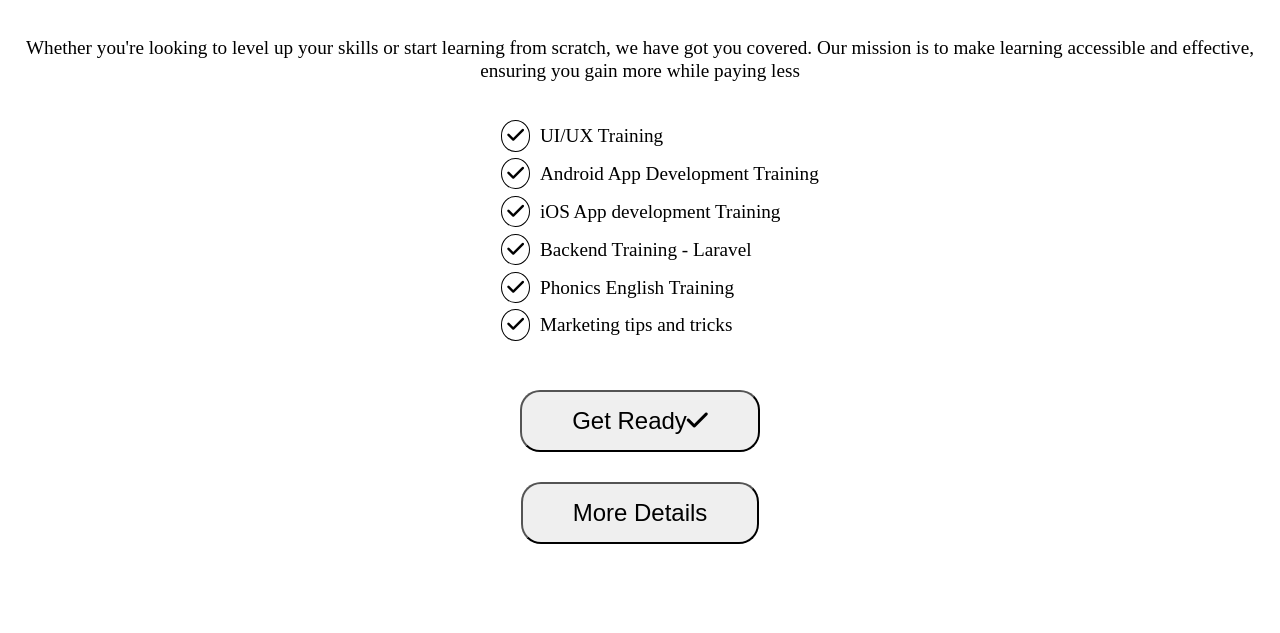
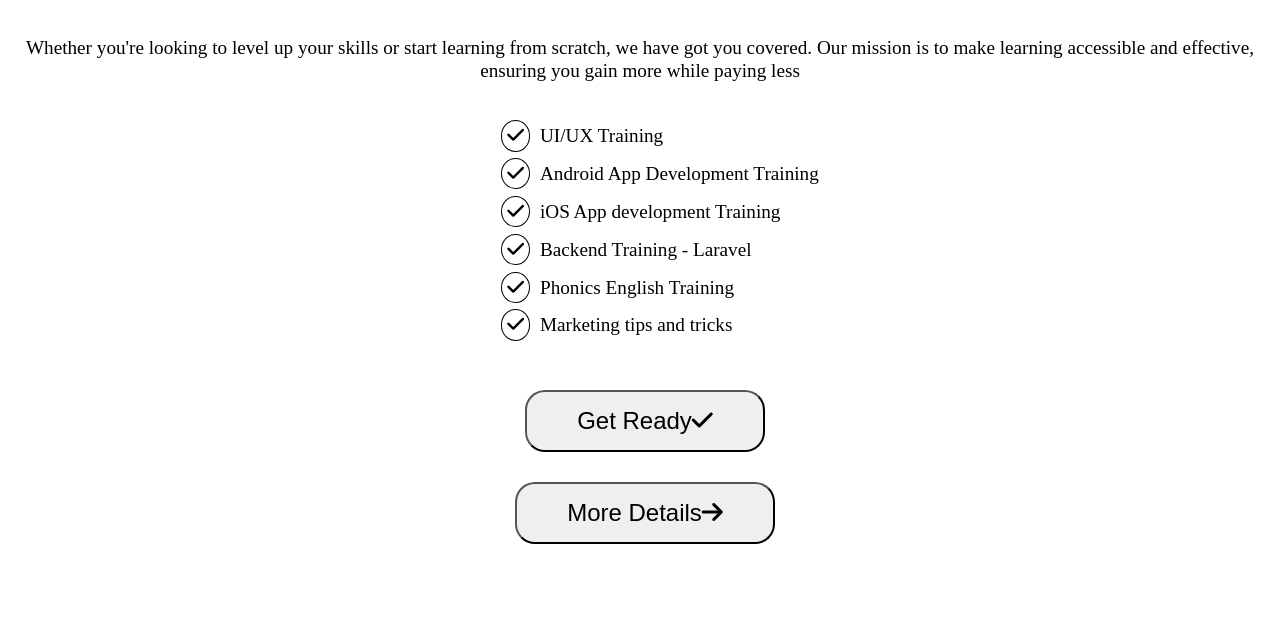
Before and after one commit to karthickag18/dasvast, a plain HTML site: page index.html in a window 1280 px wide. Shown: the part 2389-3022 px from the top of the page. Drawn offline with Linux system fonts and the light colour scheme.

Commit message:
button insertion

```diff
--- a/index.html
+++ b/index.html
@@ -72,7 +72,7 @@
             <li><i class="fa-solid fa-check"></i>Marketing tips and tricks</li>
         </ul>
         <button id="ready">Get Ready<i class="fa-solid fa-check"></i></button>
-        <button id="more">More Details</button>
+        <button id="more">More Details<i class="fa-solid fa-arrow-right"></i></button>
     </div>
 
     <!--Contect page-->
--- a/styel.css
+++ b/styel.css
@@ -134,6 +134,10 @@
     font-size: x-large;
 }
 
+.conclusion button{
+    margin-left: 10px;
+}
+
 .conclusion #ready{
     margin-top: 30px;
     margin-bottom: 30px;
```
